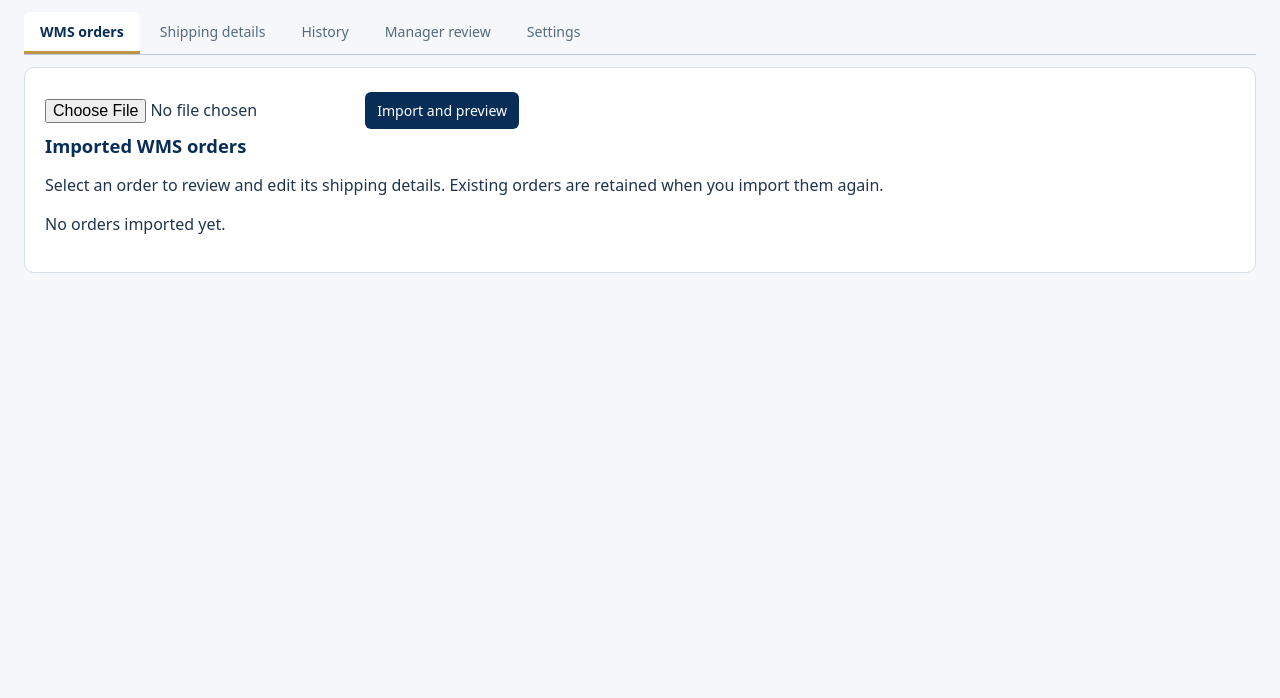
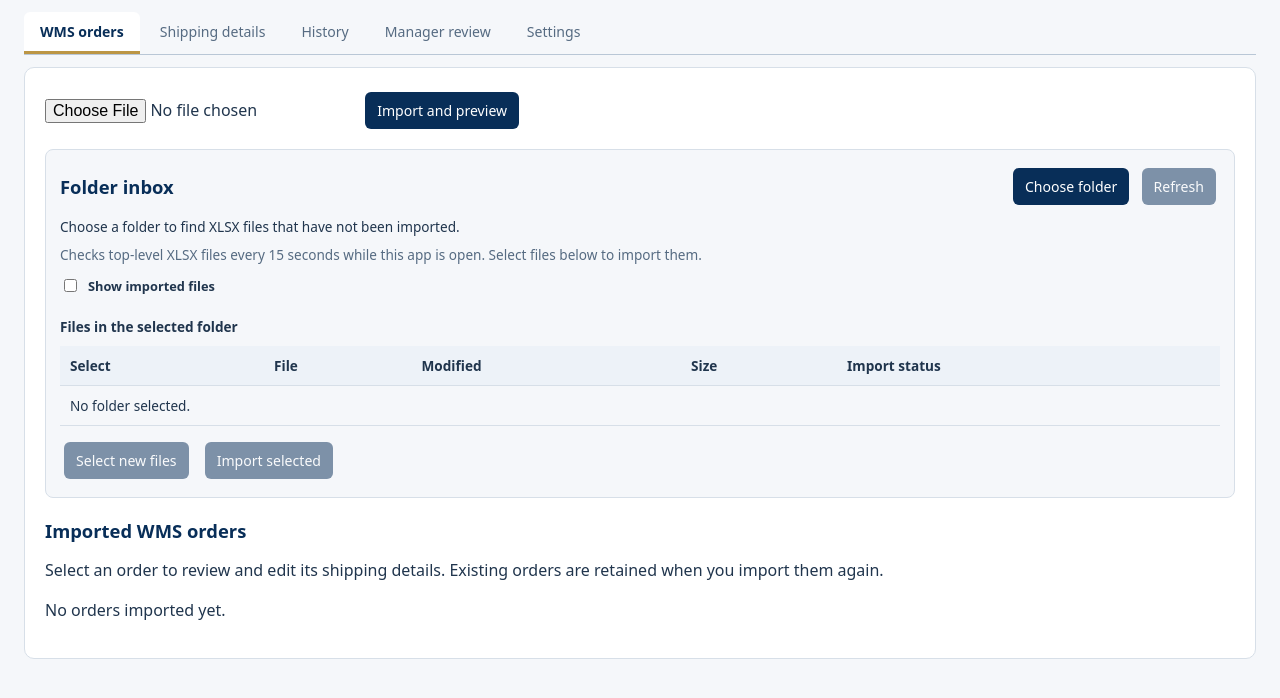
Before and after one commit to hli9562/WMS2ShipStation, a FastAPI app: page / in a window 1280 px wide. Shown: the part 74-772 px from the top of the page. Run offline with FastAPI, Linux system fonts and the light colour scheme; data that the repository does not hold is empty.

Commit message:
Add monitored folder inbox for unimported XLSX files

```diff
--- a/wms2ship/static/app.css
+++ b/wms2ship/static/app.css
@@ -107,3 +107,15 @@ td { min-width: 100px; overflow-wrap: anywhere; }
   .order-heading { align-items: flex-start; }
   #configuration-actions button { flex: 1; }
 }
+
+.folder-inbox { margin: 16px 0 20px; padding: 14px; border: 1px solid var(--border); border-radius: 8px; background: var(--canvas); }
+.folder-inbox h2 { margin: 0; }
+.folder-inbox p { font-size: .85rem; margin: 8px 0; }
+.inbox-toggle { display: flex; align-items: center; gap: 8px; font-size: .8rem; margin: 12px 0; }
+.inbox-actions { display: flex; align-items: center; flex-wrap: wrap; gap: 8px; margin-top: 12px; }
+#folder-import-status { flex: 1; font-size: .85rem; }
+#folder-table td:first-child { min-width: 50px; }
+#folder-table input[type="checkbox"] { width: 18px; height: 18px; accent-color: var(--brand-navy); }
+
+.folder-inbox .table-scroll { max-height: 280px; overflow: auto; }
+.folder-inbox th { position: sticky; top: 0; z-index: 1; }
--- a/wms2ship/static/app.js
+++ b/wms2ship/static/app.js
@@ -95,6 +95,7 @@ document.querySelector('#import-form').addEventListener('submit', async event =>
       if (row.issues.length) message(results, `${row.sheet}, row ${row.row}, order ${row.source_order_no || '(missing)'}: ${row.issues.join(' ')}`);
     }
     await loadOrders();
+    document.dispatchEvent(new Event('wms-import-complete'));
   } catch (error) { status.textContent = error.message; }
   finally { button.disabled = false; }
 });
--- /dev/null
+++ b/wms2ship/static/folder-inbox.js
@@ -0,0 +1,234 @@
+// Read-only browser folder access works with native, Docker, and HTTPS deployments.
+(() => {
+  const get = id => document.getElementById(id);
+  const supported = !!window.showDirectoryPicker && window.isSecureContext;
+  let permitted = false;
+  let folder = null;
+  let entries = [];
+  let scanning = false;
+  let importing = false;
+  let generation = 0;
+  const fingerprints = new Map();
+  const selected = new Set();
+  const MAX_BYTES = 10 * 1024 * 1024;
+  const keyOf = entry => `${entry.name}:${entry.sha256}`;
+  const selectable = entry => ['new', 'needs_review'].includes(entry.status);
+  const labels = { new: 'New — never imported', imported: 'Imported', needs_review: 'Import attempted — needs review', copying: 'Still copying — waiting', large: 'Too large (10 MB maximum)', unreadable: 'Cannot read file' };
+
+  function storedFolder(operation, value) {
+    return new Promise((resolve, reject) => {
+      const request = indexedDB.open('wms-folder-inbox', 1);
+      request.onupgradeneeded = () => request.result.createObjectStore('handles');
+      request.onerror = () => reject(request.error);
+      request.onsuccess = () => {
+        const db = request.result;
+        const tx = db.transaction('handles', operation === 'get' ? 'readonly' : 'readwrite');
+        const store = tx.objectStore('handles');
+        const action = operation === 'get' ? store.get('folder') : operation === 'put' ? store.put(value, 'folder') : store.delete('folder');
+        let result;
+        action.onsuccess = () => { result = action.result; };
+        tx.oncomplete = () => { db.close(); resolve(result); };
+        tx.onerror = () => { db.close(); reject(tx.error); };
+        tx.onabort = () => { db.close(); reject(tx.error || new Error('Folder storage unavailable.')); };
+      };
+    });
+  }
+
+  function controls() {
+    const ready = !!folder && permitted && !scanning && !importing;
+    get('choose-folder').disabled = !supported || scanning || importing;
+    get('refresh-folder').disabled = !ready;
+    get('stop-folder').hidden = !folder;
+    get('stop-folder').disabled = scanning || importing;
+    get('select-new-files').disabled = !ready || (!selected.size && !entries.some(e => e.status === 'new'));
+    get('select-new-files').textContent = selected.size ? 'Clear selection' : 'Select new files';
+    get('import-folder-files').textContent = selected.size ? `Import selected (${selected.size})` : 'Import selected';
+    get('import-folder-files').disabled = !ready || !entries.some(e => selectable(e) && selected.has(keyOf(e)));
+  }
+
+  function render() {
+    const body = get('folder-table').tBodies[0];
+    body.replaceChildren();
+    const visible = entries.filter(e => get('show-imported-files').checked || e.status !== 'imported');
+    if (!visible.length) {
+      const td = message(message(body, '', 'tr'), folder ? 'No unimported XLSX files in this folder.' : 'No folder selected.', 'td');
+      td.colSpan = 5;
+    }
+    for (const entry of visible) {
+      const tr = message(body, '', 'tr');
+      const cell = message(tr, '', 'td');
+      const checkbox = document.createElement('input');
+      checkbox.type = 'checkbox';
+      checkbox.disabled = !selectable(entry) || importing || !permitted;
+      checkbox.checked = selected.has(keyOf(entry));
+      checkbox.setAttribute('aria-label', `Import ${entry.name}`);
+      checkbox.onchange = () => {
+        if (checkbox.checked) selected.add(keyOf(entry)); else selected.delete(keyOf(entry));
+        controls();
+      };
+      cell.append(checkbox);
+      message(tr, entry.name, 'td');
+      message(tr, entry.modified ? new Date(entry.modified).toLocaleString() : '—', 'td');
+      message(tr, entry.size == null ? '—' : `${Math.ceil(entry.size / 1024)} KB`, 'td');
+      const state = message(tr, labels[entry.status], 'td');
+      if (entry.batch_id && entry.status === 'needs_review') {
+        const button = message(state, 'View issues', 'button');
+        button.type = 'button';
+        button.onclick = async () => {
+          try { await showImport(await api(`/api/imports/${entry.batch_id}`)); }
+          catch (error) { get('folder-import-status').textContent = error.message; }
+        };
+      }
+    }
+    controls();
+  }
+
+  async function digest(file) {
+    return Array.from(new Uint8Array(await crypto.subtle.digest('SHA-256', await file.arrayBuffer())), b => b.toString(16).padStart(2, '0')).join('');
+  }
+
+  async function scan() {
+    if (!folder || scanning || importing) return;
+    const current = folder;
+    const revision = generation;
+    scanning = true;
+    controls();
+    try {
+      permitted = await current.queryPermission({ mode: 'read' }) === 'granted';
+      if (!permitted) {
+        get('reconnect-folder').hidden = false;
+        get('folder-status').textContent = `Reconnect “${current.name}” to resume folder checks.`;
+        render();
+        return;
+      }
+      get('reconnect-folder').hidden = true;
+      const found = [];
+      const present = new Set();
+      for await (const handle of current.values()) {
+        if (handle.kind !== 'file' || !/\.xlsx$/i.test(handle.name) || handle.name.startsWith('~$') || handle.name.startsWith('.')) continue;
+        const entry = { name: handle.name, handle };
+        present.add(handle.name);
+        try {
+          const file = await handle.getFile();
+          entry.size = file.size;
+          entry.modified = file.lastModified;
+          if (file.size > MAX_BYTES) entry.status = 'large';
+          else if (!file.size || Date.now() - file.lastModified < 2000) entry.status = 'copying';
+          else {
+            const signature = `${file.size}:${file.lastModified}`;
+            const cached = fingerprints.get(handle.name);
+            entry.sha256 = cached?.signature === signature ? cached.sha256 : await digest(file);
+            fingerprints.set(handle.name, { signature, sha256: entry.sha256 });
+          }
+        } catch { entry.status = 'unreadable'; }
+        found.push(entry);
+      }
+      const hashes = [...new Set(found.filter(e => e.sha256).map(e => e.sha256))];
+      const known = new Map();
+      for (let i = 0; i < hashes.length; i += 200) {
+        const result = await api('/api/imports/check', { method: 'POST', headers: { 'X-CSRF-Token': csrf, 'Content-Type': 'application/json' }, body: JSON.stringify({ hashes: hashes.slice(i, i + 200) }) });
+        result.files.forEach(file => known.set(file.sha256, file));
+      }
+      if (generation !== revision) return;
+      for (const entry of found) if (entry.sha256) Object.assign(entry, known.get(entry.sha256));
+      entries = found.sort((a, b) => (b.modified || 0) - (a.modified || 0) || a.name.localeCompare(b.name));
+      for (const name of fingerprints.keys()) if (!present.has(name)) fingerprints.delete(name);
+      const available = new Set(entries.filter(selectable).map(keyOf));
+      for (const key of selected) if (!available.has(key)) selected.delete(key);
+      const count = status => entries.filter(e => e.status === status).length;
+      get('folder-status').textContent = `${current.name} · ${count('new')} new · ${count('needs_review')} need review · ${count('imported')} imported · Checked ${new Date().toLocaleTimeString()}`;
+      render();
+    } catch (error) {
+      get('folder-status').textContent = `Folder check failed: ${error.message}. Choose the folder again if access was removed.`;
+    } finally { scanning = false; controls(); }
+  }
+
+  async function showImport(detail) {
+    const target = get('import-result');
+    message(target, `${detail.filename}: ${detail.summary.created} new orders, ${detail.summary.duplicates} existing, ${detail.summary.invalid} invalid.`, 'h3');
+    for (const row of detail.rows) if (row.issues.length) message(target, `${row.sheet}, row ${row.row}: ${row.issues.join(' ')}`);
+  }
+
+  get('choose-folder').onclick = async () => {
+    try {
+      generation++;
+      const chosen = await window.showDirectoryPicker({ id: 'wms-import-inbox', mode: 'read' });
+      folder = chosen;
+      generation++;
+      entries = [];
+      fingerprints.clear();
+      selected.clear();
+      try { await storedFolder('put', folder); }
+      catch { get('folder-import-status').textContent = 'Folder is connected for this session; your browser could not remember it.'; }
+      await scan();
+    } catch (error) { if (error.name !== 'AbortError') get('folder-status').textContent = `Cannot open folder: ${error.message}`; }
+  };
+  get('reconnect-folder').onclick = async () => {
+    try {
+      if (await folder.requestPermission({ mode: 'read' }) === 'granted') await scan();
+      else get('folder-status').textContent = 'Folder access was not granted. Choose another folder or use the file picker.';
+    } catch (error) { get('folder-status').textContent = error.message; }
+  };
+  get('refresh-folder').onclick = scan;
+  get('stop-folder').onclick = async () => {
+    folder = null;
+    permitted = false;
+    generation++;
+    entries = [];
+    selected.clear();
+    fingerprints.clear();
+    get('reconnect-folder').hidden = true;
+    get('folder-status').textContent = 'Folder disconnected. Your files and import history are unchanged.';
+    render();
+    try { await storedFolder('delete'); } catch { /* The current session is still disconnected. */ }
+  };
+  get('show-imported-files').onchange = render;
+  get('select-new-files').onclick = () => {
+    if (selected.size) selected.clear();
+    else entries.filter(e => e.status === 'new').forEach(e => selected.add(keyOf(e)));
+    render();
+  };
+  get('import-folder-files').onclick = async () => {
+    if (importing || scanning) return;
+    const queue = entries.filter(e => selectable(e) && selected.has(keyOf(e)));
+    importing = true;
+    get('import-result').replaceChildren();
+    render();
+    let imported = 0;
+    const errors = [];
+    const seen = new Set();
+    try {
+      for (const entry of queue) {
+        if (seen.has(entry.sha256)) { selected.delete(keyOf(entry)); continue; }
+        seen.add(entry.sha256);
+        get('folder-import-status').textContent = `Importing ${entry.name}…`;
+        try {
+          const file = await entry.handle.getFile();
+          if (file.size > MAX_BYTES || file.size !== entry.size || file.lastModified !== entry.modified || await digest(file) !== entry.sha256) throw new Error('File changed since the last check. Refresh and select it again.');
+          const batch = await api(`/api/imports?filename=${encodeURIComponent(entry.name)}`, { method: 'POST', headers: { 'X-CSRF-Token': csrf, 'Content-Type': 'application/octet-stream' }, body: file });
+          imported++;
+          selected.delete(keyOf(entry));
+          await showImport(await api(`/api/imports/${batch.id}`));
+        } catch (error) { errors.push(`${entry.name}: ${error.message}`); }
+      }
+      await loadOrders();
+      get('folder-import-status').textContent = `${imported} file(s) processed.${errors.length ? ` ${errors.join(' ')}` : ' Review any row issues above.'}`;
+    } catch (error) { get('folder-import-status').textContent = error.message; }
+    finally { importing = false; await scan(); render(); }
+  };
+
+  document.addEventListener('wms-import-complete', scan);
+  document.addEventListener('visibilitychange', () => { if (!document.hidden) scan(); });
+  setInterval(() => { if (!document.hidden) scan(); }, 15000);
+  render();
+  if (!supported) {
+    get('choose-folder').disabled = true;
+    get('folder-status').textContent = 'Folder monitoring requires Chrome or Edge on localhost or HTTPS. The file picker above is still available.';
+  } else {
+    storedFolder('get').then(async saved => {
+      if (!saved || folder || generation) return;
+      folder = saved;
+      await scan();
+    }).catch(() => { /* A folder can still be chosen without persistence. */ });
+  }
+})();
--- a/wms2ship/templates/index.html
+++ b/wms2ship/templates/index.html
@@ -5,6 +5,7 @@
   <meta name="viewport" content="width=device-width, initial-scale=1">
   <meta name="csrf-token" content="{{ csrf }}">
   <script src="/static/app.js" defer></script>
+  <script src="/static/folder-inbox.js" defer></script>
   <title>Apex · WMS2ShipStation</title>
   <link rel="stylesheet" href="/static/app.css">
 </head>
@@ -33,6 +34,26 @@
         <button type="submit">Import and preview</button>
       </form>
       <div id="import-result"></div>
+      <div class="folder-inbox">
+        <div class="order-heading">
+          <h2>Folder inbox</h2>
+          <div>
+            <button type="button" id="choose-folder">Choose folder</button>
+            <button type="button" id="reconnect-folder" hidden>Reconnect folder</button>
+            <button type="button" id="refresh-folder" disabled>Refresh</button>
+            <button type="button" id="stop-folder" hidden>Disconnect</button>
+          </div>
+        </div>
+        <p id="folder-status" role="status" aria-live="polite">Choose a folder to find XLSX files that have not been imported.</p>
+        <p class="field-note">Checks top-level XLSX files every 15 seconds while this app is open. Select files below to import them.</p>
+        <label class="inbox-toggle"><input type="checkbox" id="show-imported-files"> Show imported files</label>
+        <div class="table-scroll" tabindex="0" aria-label="Scrollable folder file list"><table id="folder-table"><caption>Files in the selected folder</caption><thead><tr><th scope="col">Select</th><th scope="col">File</th><th scope="col">Modified</th><th scope="col">Size</th><th scope="col">Import status</th></tr></thead><tbody></tbody></table></div>
+        <div class="inbox-actions">
+          <button type="button" id="select-new-files" disabled>Select new files</button>
+          <button type="button" id="import-folder-files" disabled>Import selected</button>
+          <span id="folder-import-status" role="status" aria-live="polite"></span>
+        </div>
+      </div>
       <h2>Imported WMS orders</h2>
       <p>Select an order to review and edit its shipping details. Existing orders are retained when you import them again.</p>
       <div id="orders"></div>
```
Also changed, not shown: tests/test_import_fingerprints.py (added, +57 -0 lines), wms2ship/import_routes.py (+38 -1 lines), README.md.
